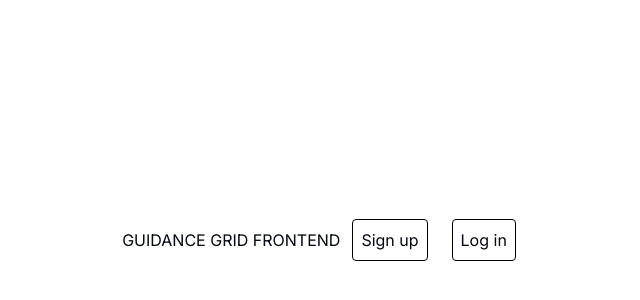
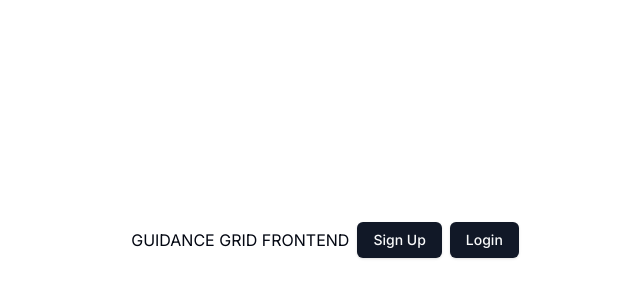
Before and after one commit to gdsc-nits-org/guidancegrid-frontend, a Next.js app: page / in a window 1280 px wide. Shown: the part 160-460 px from the top of the page, without its empty margins (315-955 px from the left). Built offline with nearby package versions, Linux system fonts and the light colour scheme.

Commit message:
Modified Home Page
Minor change

```diff
--- a/src/app/page.tsx
+++ b/src/app/page.tsx
@@ -1,14 +1,19 @@
 "use client";
 import Link from "next/link";
+import { Button } from "@/components/ui/button";
 import { useRouter } from "next/navigation";
 
 export default function Home() {
   const { push } = useRouter();
   return (
-    <div className="prose h-full flex flex-col md:flex-row justify-center items-center ">
+    <div className="prose h-full flex flex-col md:flex-row justify-center items-center gap-x-2">
       <h1>GUIDANCE GRID FRONTEND</h1>
-    <Link href={"/verify"} className="p-2 border border-black rounded m-3 hover:bg-black hover:text-white">Sign up</Link>
-    <Link href={"/login"} className="p-2 border border-black rounded m-3 hover:bg-black hover:text-white">Log in</Link>
+      <Link href={"/verify"}>
+        <Button>Sign Up</Button>
+      </Link>
+      <Link href={"/login"}>
+        <Button>Login</Button>
+      </Link>
     </div>
   );
 }
```
